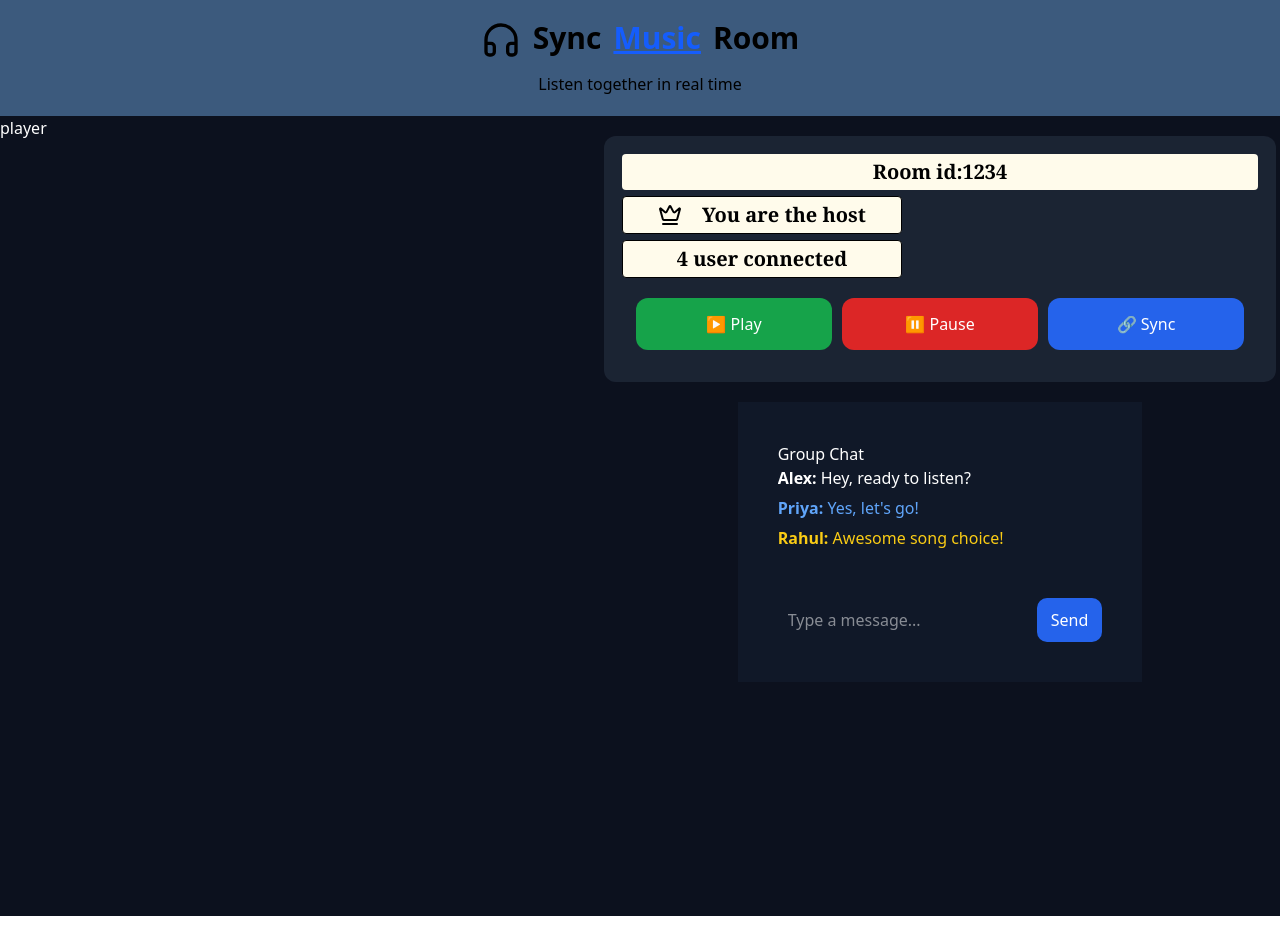
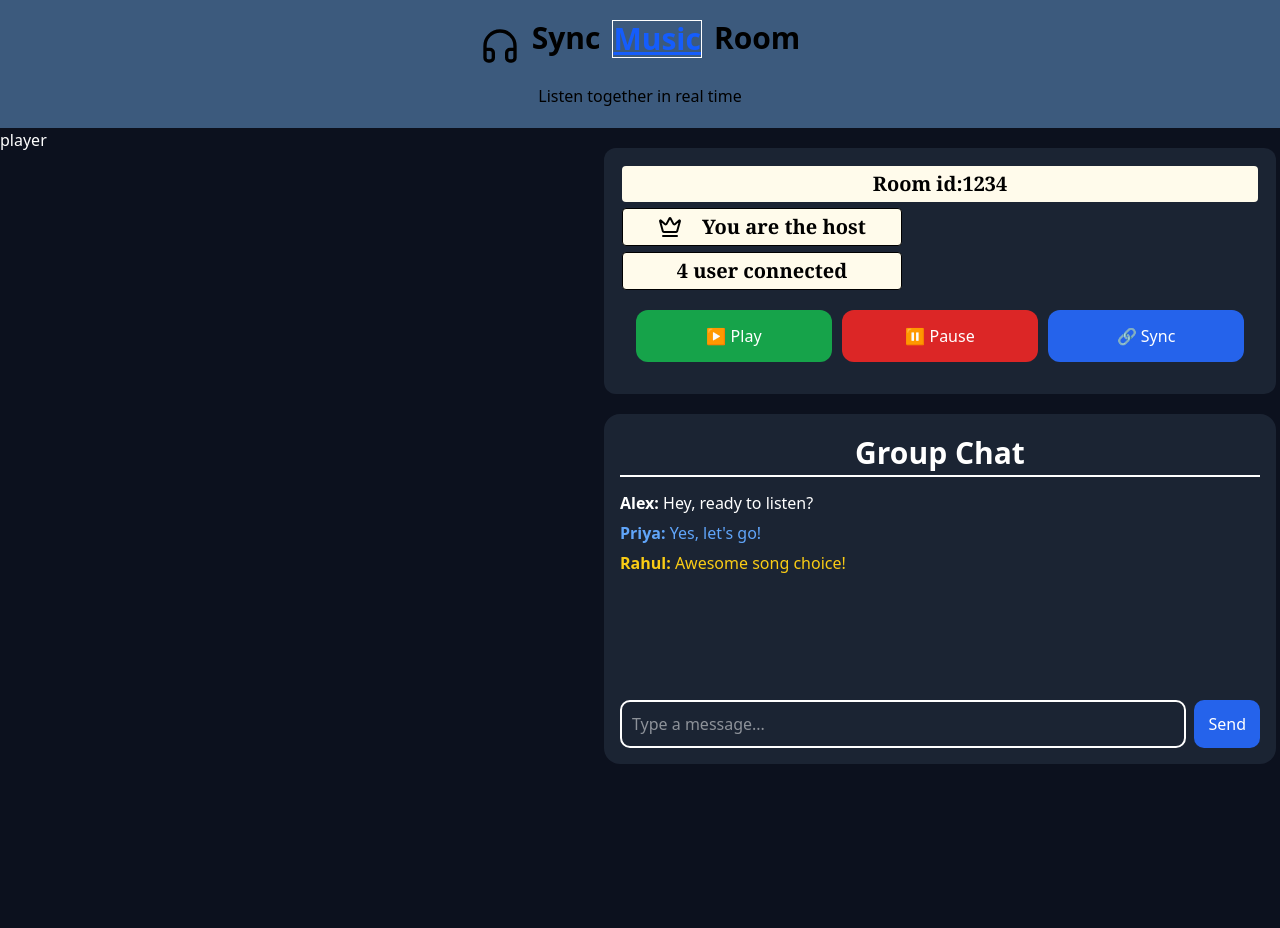
Before and after one commit to Arunmaity2003/Syncwave, a React app in the folder frontend/: page / in a window 1280 px wide. Built offline with nearby package versions, Linux system fonts and the light colour scheme; the HTML template or start-up script is replaced by a standard one.

Commit message:
chat chages

```diff
--- a/frontend/src/components/Chat.jsx
+++ b/frontend/src/components/Chat.jsx
@@ -10,7 +10,7 @@ function Chat() {
 
   const [message, setMessage] = useState("");
   return (
-    <div className="chat-sec bg-gray-900 p-10">
+    <div className="chat-sec  p-4">
           <h3>Group Chat</h3>
           <div className="underline" />
 
--- a/frontend/src/components/player.css
+++ b/frontend/src/components/player.css
@@ -20,9 +20,18 @@
 
 
 /* chat */
+.underline{
+    border: 1px solid white ;
+    margin-bottom: 14px;
+}
+.chat-sec h3{
+    text-align: center;
+    font-size: 30px;
 
+    font-weight: bold;
+}
 .chat-sec {
-  height: 280px;
+  height: 350px;
   display: flex;
   flex-direction: column;
 }
@@ -49,7 +58,7 @@
   flex: 1;
   padding: 10px;
   border-radius: 10px;
-  border: none;
+  border: 2px solid white;
 }
 
 .chat-input button {
--- a/frontend/src/pages/Room.jsx
+++ b/frontend/src/pages/Room.jsx
@@ -28,7 +28,7 @@ function Room() {
           </div>
 
           {/* //chat section */}
-          <div className="">
+          <div className="bg-[#4052674b] w-2xl rounded-2xl">
             <Chat />
           </div>
         </div>
```
